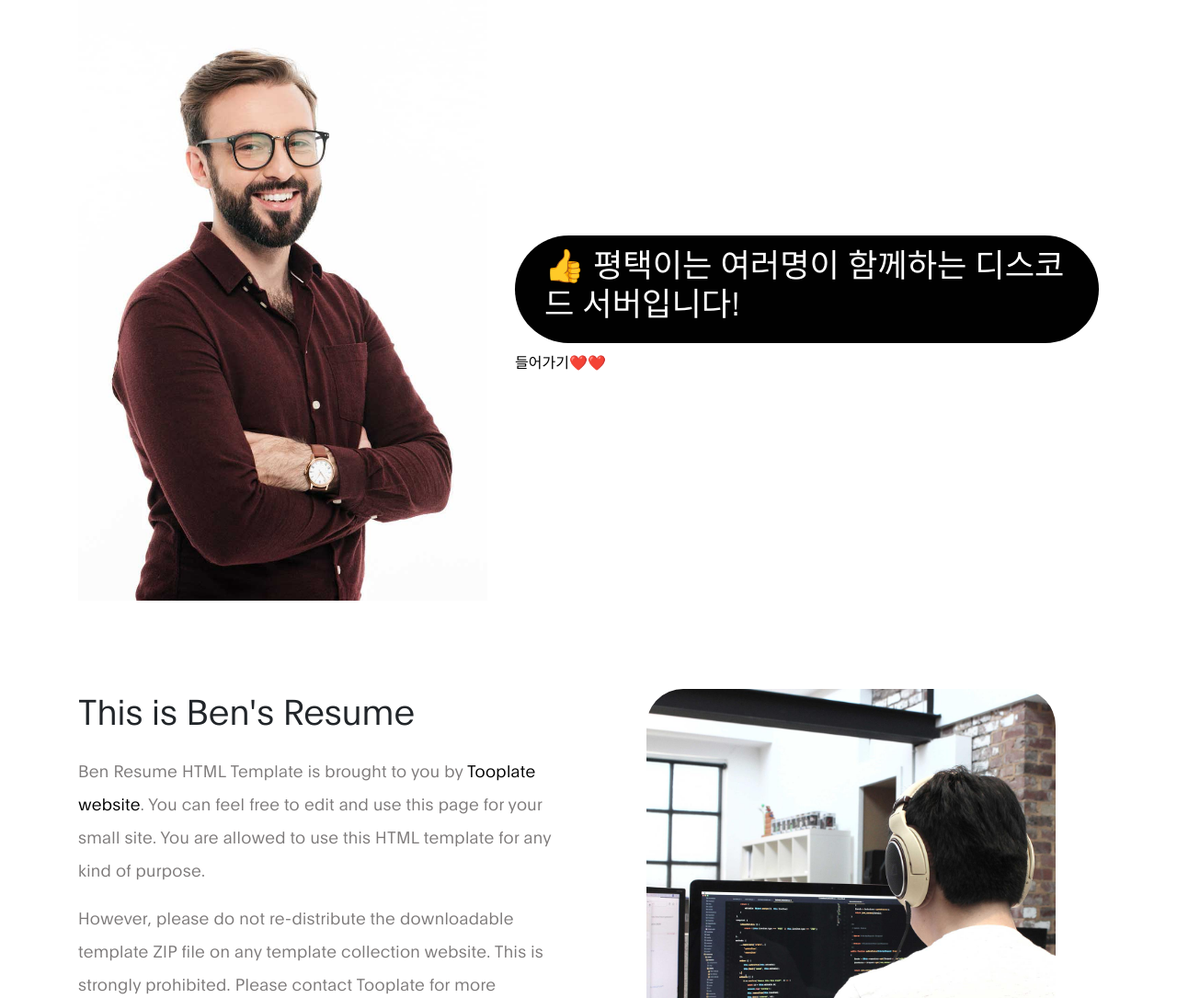
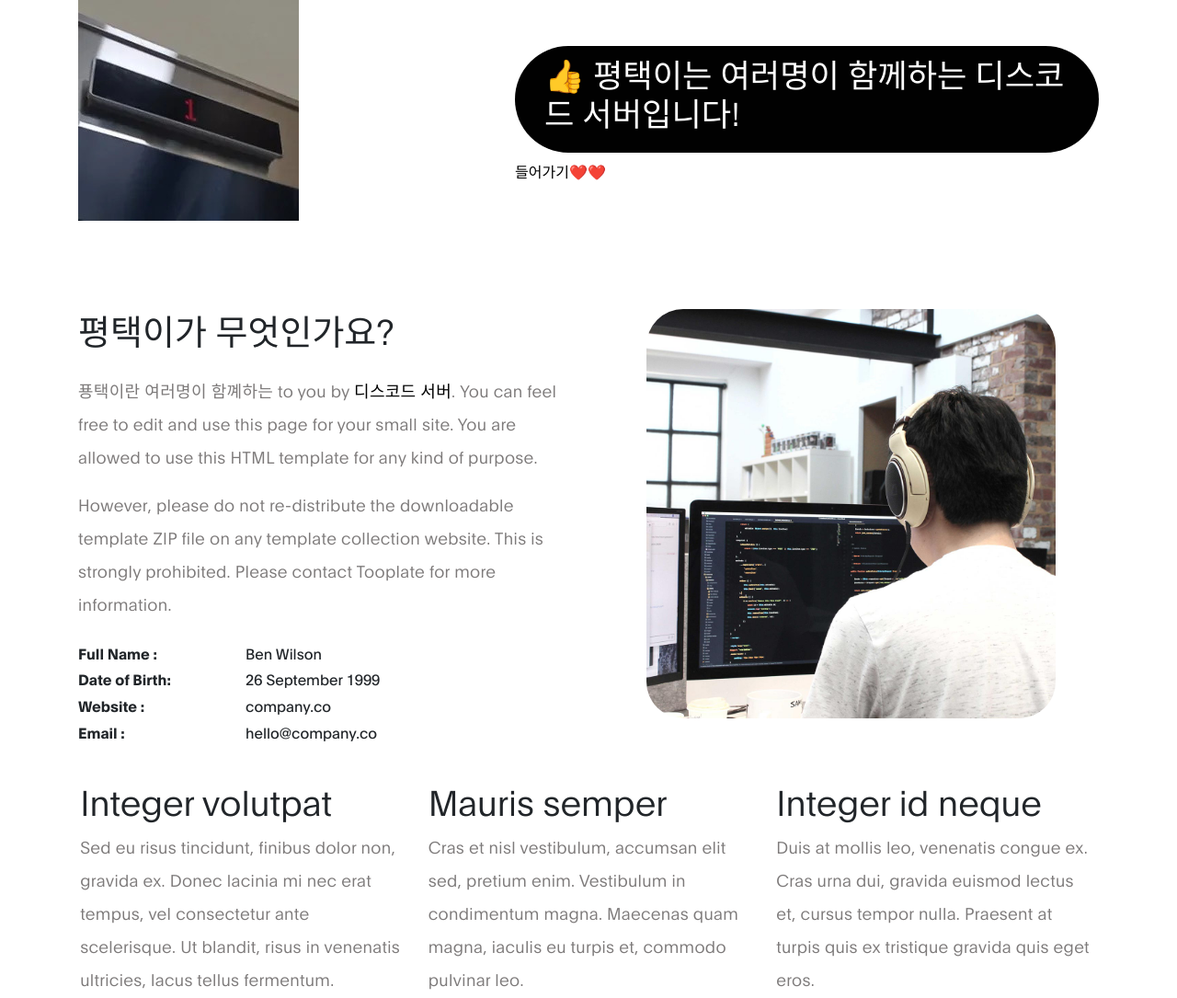
Before and after one commit to 1020NEVERMIND/1020NEVERMIND.github.io, a plain HTML site: page index.html in a window 1280 px wide. Shown: the top 1085 px of the page at 92% size. Drawn offline with Linux system fonts and the light colour scheme.

Commit message:
Update index.html

```diff
--- a/index.html
+++ b/index.html
@@ -74,7 +74,7 @@ https://www.tooplate.com/view/2120-ben-resume
             <div class="row">
 
                   <div class="mx-auto col-lg-5 col-md-5 col-10">
-                      <img src="images/ben.jpg" class="img-fluid" alt="Ben Resume HTML Template">
+                      <img src="images/df.jpg" class="img-fluid" alt="평택이 디스코드 소계 사이트">
                   </div>
 
                    <div class="d-flex flex-column justify-content-center align-items-center col-lg-7 col-md-7 col-12">
@@ -82,7 +82,7 @@ https://www.tooplate.com/view/2120-ben-resume
 
                             <h1 class="hero-title">👍 평택이는 여러명이 함께하는 디스코드 서버입니다!</h1>
 
-                            <a href="https://discord.gg/HC7ExCtes6/">들어가기❤️❤️</a>
+                            <a href="https://pyeongtaek.kro.kr/">들어가기❤️❤️</a>
                             </a>
 
                         </div>
@@ -98,9 +98,9 @@ https://www.tooplate.com/view/2120-ben-resume
             <div class="row">
 
                 <div class="col-lg-6 col-md-6 col-12">
-                    <h3 class="mb-4">This is Ben's Resume</h3>
+                    <h3 class="mb-4">평택이가 무엇인가요?</h3>
 
-                    <p>Ben Resume HTML Template is brought to you by <a rel="nofollow" href="https://www.tooplate.com" target="_parent">Tooplate website</a>. You can feel free to edit and use this page for your small site. You are allowed to use this HTML template for any kind of purpose.</p>
+                    <p>푱택이란 여러명이 함꼐하는 to you by <a rel="nofollow" href="https://www.tooplate.com" target="_parent">디스코드 서버</a>. You can feel free to edit and use this page for your small site. You are allowed to use this HTML template for any kind of purpose.</p>
 
                     <p>However, please do not re-distribute the downloadable template ZIP file on any template collection website. This is strongly prohibited. Please contact Tooplate for more information.</p>
 
```
